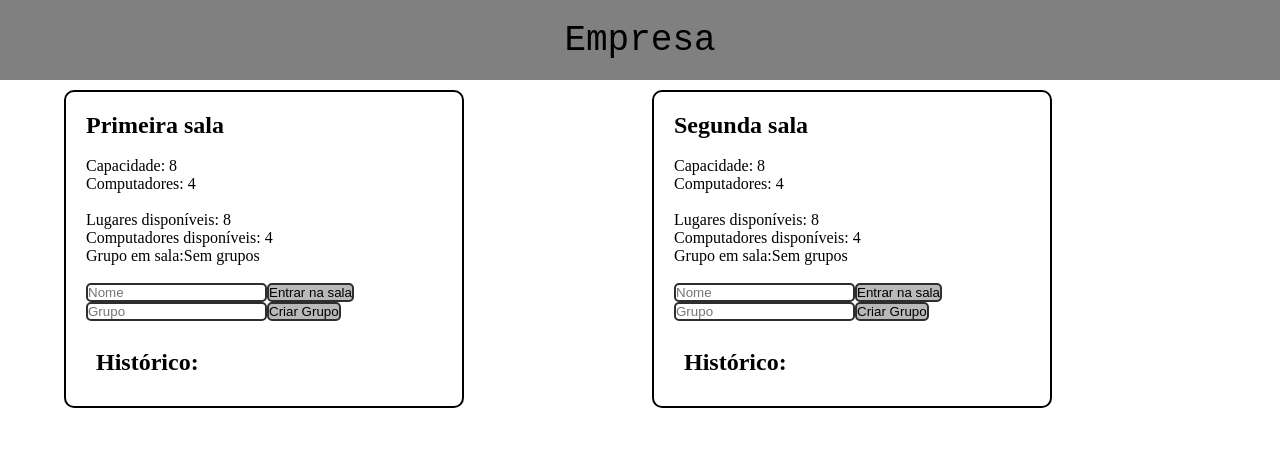
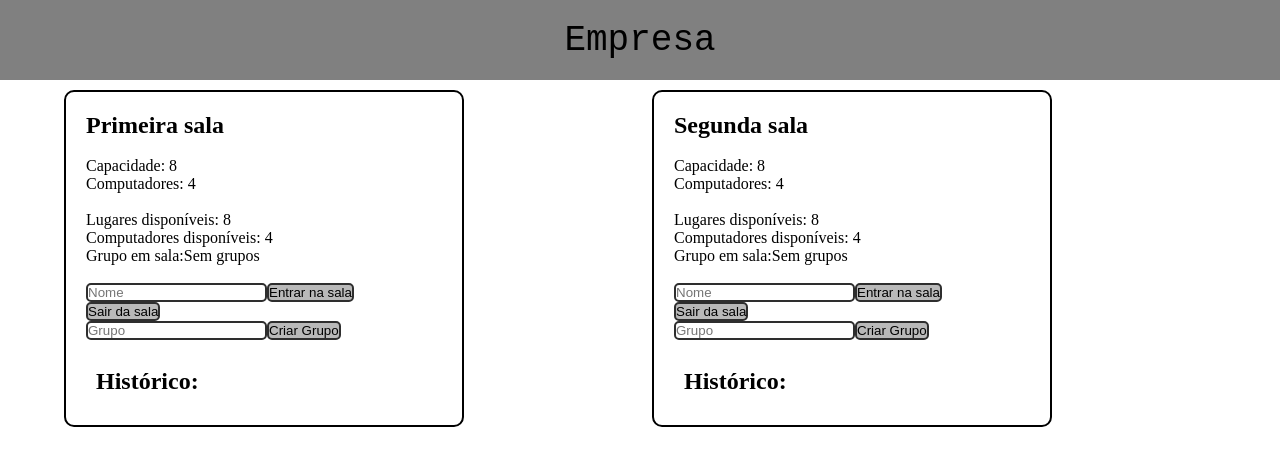
Before and after one commit to Antonio-Alisson-Teixeira-Cruz/Projeto-Pessoal-Agendamento-de-Salas, a React (Vite) app: page / in a window 1280 px wide. Shown: the top 466 px of the page. Built offline with nearby package versions, Linux system fonts and the light colour scheme.

Commit message:
Update index.jsx

```diff
--- a/src/components/Room/index.jsx
+++ b/src/components/Room/index.jsx
@@ -20,6 +20,14 @@ export default function Room({ roomName }) {
         if (name !== '' && room.capacity - inRoom !== 0) {
             setInRoom(inRoom + 1)
             setAction([name + " entrou na sala", ...action])
+            setName('')
+        }
+    }
+
+    function out() {
+        if (name !== '' && room.capacity - inRoom !== 0) {
+            setInRoom(inRoom - 1)
+            setAction([name + " saiu da sala", ...action])
             setName('')
         }
     }
@@ -48,6 +56,7 @@ export default function Room({ roomName }) {
                 <div className="form">
                     <input type="text" placeholder="Nome" value={name} onChange={(e) => setName(e.target.value)} className="inp"/>
                     <button onClick={enter} className="buttons">Entrar na sala</button> <br />
+                    <button onClick={out} className="buttons">Sair da sala</button> <br />
                     <input type="text" placeholder="Grupo" value={group} onChange={(e) => setGroup(e.target.value)} className="inp"/>
                     <button onClick={createGroup} className="buttons">Criar Grupo</button>
                 </div> <br />
```
